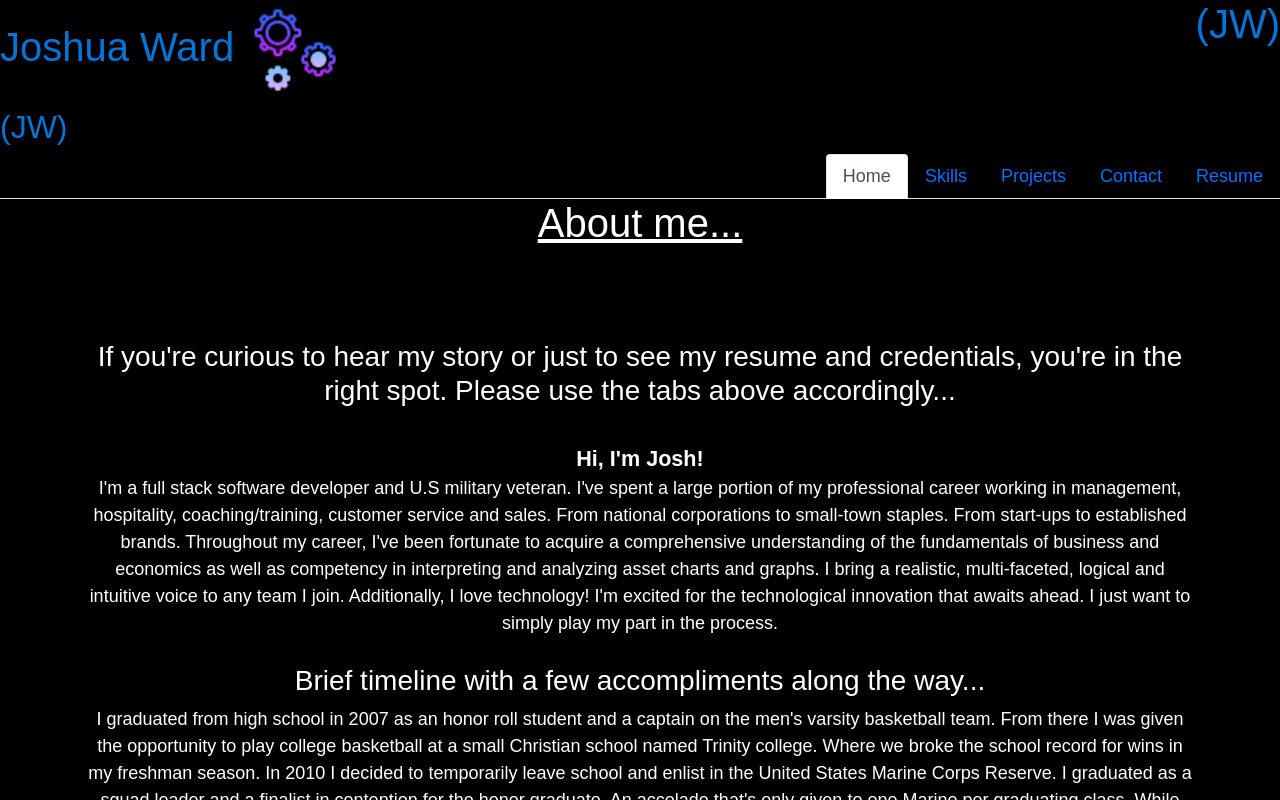
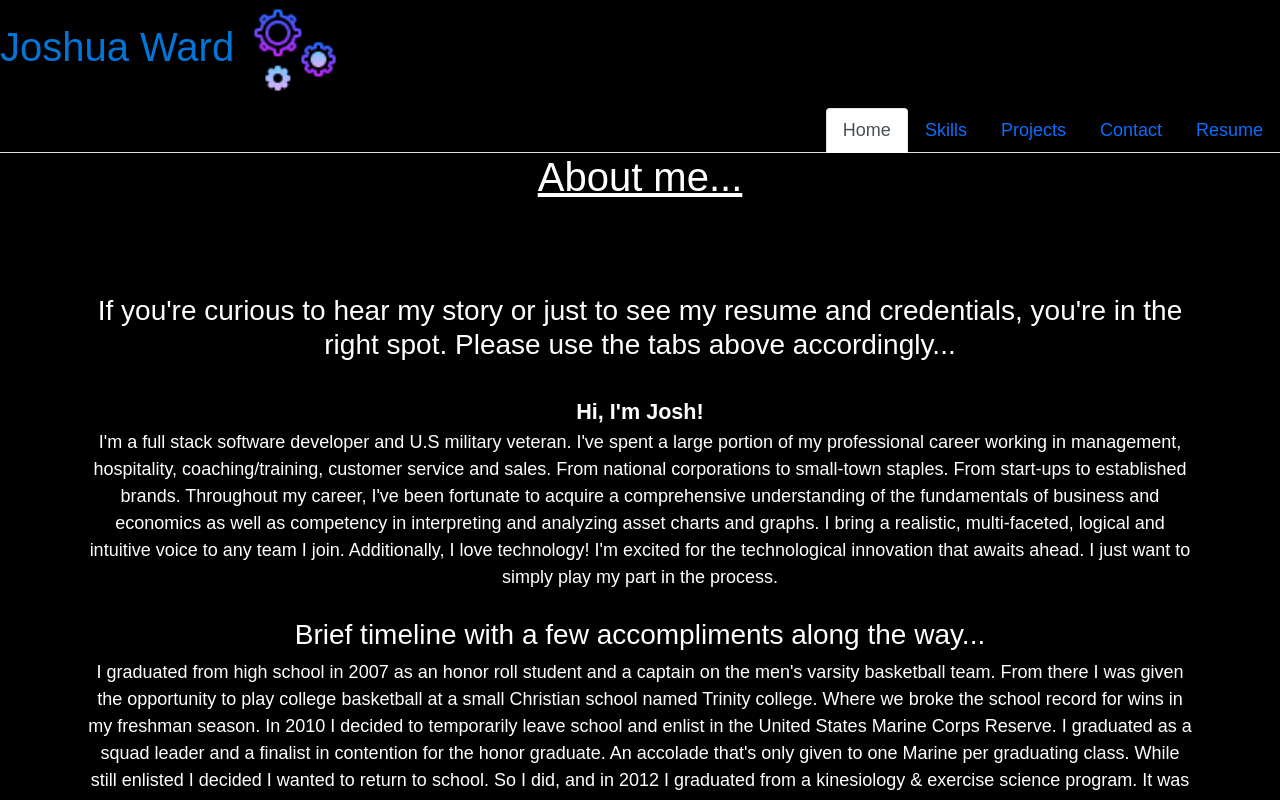
Before and after one commit to joshuapward2/My-Profile-Page, a React (Create React App) app: page / in a window 1280 px wide. Shown: the top 800 px of the page. Built offline with nearby package versions, Linux system fonts and the light colour scheme.

Commit message:
ready to deploy to gh pages

```diff
--- a/src/components/Header/index.js
+++ b/src/components/Header/index.js
@@ -7,9 +7,9 @@ function Header() {
     return (
   <div className="headerDiv">
   <h1 className="headerText">Joshua Ward <img className="iconImage" src={`${process.env.PUBLIC_URL}/images/gears.png`} alt="icon"/></h1>
-  <h1 className="headerText2">(JW)</h1>
 
-  <h2 className="line">(JW)</h2>
+
+
 
 
   </div>
--- a/src/components/Navigation/index.js
+++ b/src/components/Navigation/index.js
@@ -22,6 +22,7 @@ function Navigation({ currentPage, handlePageChange }) {
         <a
           href="#Skills"
           onClick={() => handlePageChange('Skills')}
+
           // Check to see if the currentPage is `About`, and if so we use the active link class from bootstrap. Otherwise, we set it to a normal nav-link
           className={currentPage === 'Skills' ? 'nav-link active' : 'nav-link'}
         >
@@ -32,6 +33,7 @@ function Navigation({ currentPage, handlePageChange }) {
         <a
           href="#project"
           onClick={() => handlePageChange('Project')}
+
           // Check to see if the currentPage is `Project`, and if so we use the active link class from bootstrap. Otherwise, we set it to a normal nav-link
           className={currentPage === 'Project' ? 'nav-link active' : 'nav-link'}
         >
--- a/src/components/pages/Home.js
+++ b/src/components/pages/Home.js
@@ -4,6 +4,7 @@ import React from 'react';
 export default function Home() {
   return (
 
+//Saving parallax template for if i decide to add an image
 
     // <Parallax
     //   blur={{ min: -15, max: 15 }}
@@ -16,6 +17,8 @@ export default function Home() {
         <div className="my-2">
           <div class="col-sm-12">
             <div class="card home rounded-border">
+
+            {/* About me */}
 
                 <h3>If you're curious to hear my story or just to see my resume and credentials, you're in the right spot. Please use the tabs above accordingly...</h3>
                 <br></br>
```
